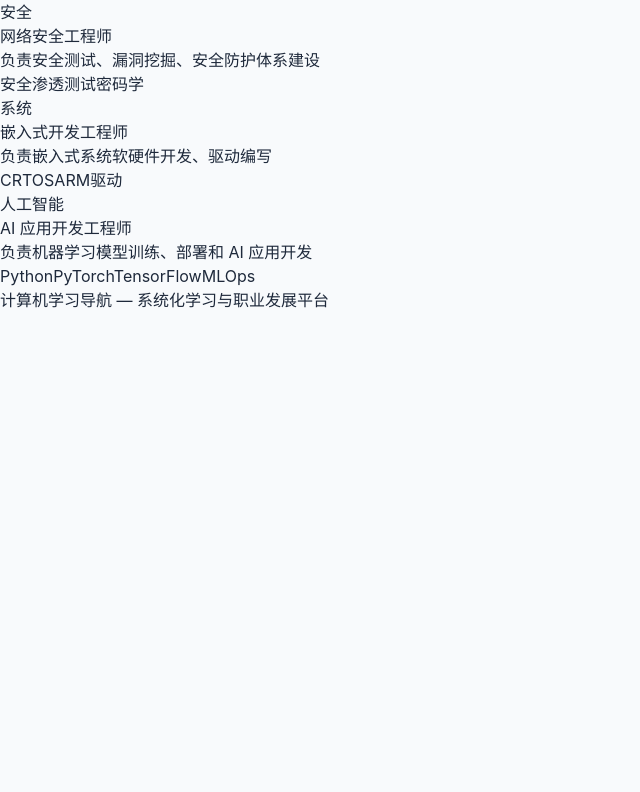
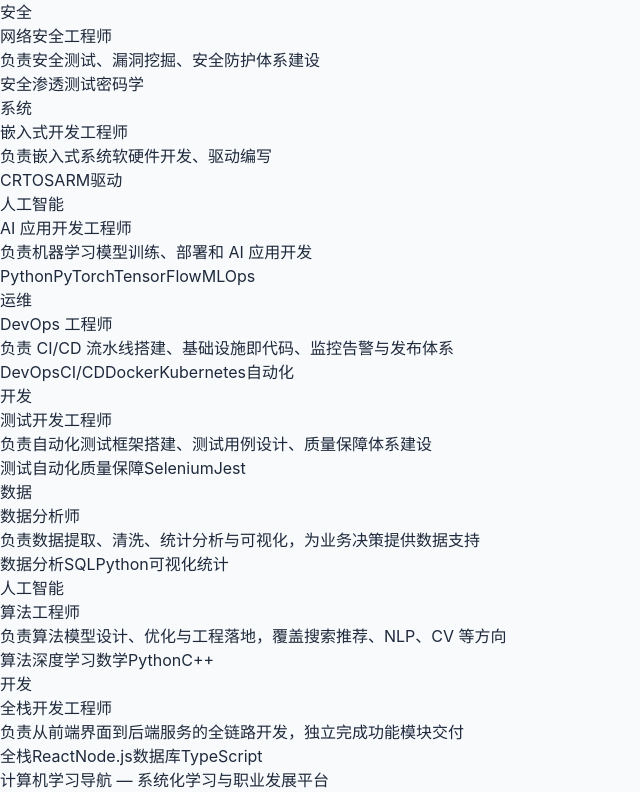
Before and after one commit to dhmlocker/cs-learning-nav, a React (Vite) app: page /jobs in a window 1280 px wide. Shown: the part 336-1128 px from the top of the page, without its empty margins (0-640 px from the left). Before the commit the page ends 800 px from the top, so only its background shows below. Built offline with nearby package versions, Linux system fonts and the light colour scheme.

Commit message:
feat: expand job data

```diff
--- a/src/data/courses.ts
+++ b/src/data/courses.ts
@@ -10,7 +10,7 @@
     difficulty: '基础',
     relatedTools: ['t1', 't7'],
     relatedProjects: ['p1', 'p7', 'p8', 'p9'],
-    relatedJobs: ['j1', 'j2'],
+    relatedJobs: ['j1', 'j2', 'j7', 'j9', 'j10'],
     interviewQuestions: [
       '数组和链表的区别是什么？',
       '如何判断链表是否有环？',
@@ -26,7 +26,7 @@
     difficulty: '基础',
     relatedTools: ['t8'],
     relatedProjects: ['p2'],
-    relatedJobs: ['j1', 'j3'],
+    relatedJobs: ['j1', 'j3', 'j10'],
     interviewQuestions: [
       'TCP 和 UDP 的区别是什么？',
       '简述 TCP 三次握手和四次挥手过程',
@@ -42,7 +42,7 @@
     difficulty: '进阶',
     relatedTools: ['t9', 't7'],
     relatedProjects: ['p3', 'p10'],
-    relatedJobs: ['j1', 'j4'],
+    relatedJobs: ['j1', 'j4', 'j6'],
     interviewQuestions: [
       '进程和线程的区别是什么？',
       '什么是死锁？死锁产生的四个必要条件？',
@@ -58,7 +58,7 @@
     difficulty: '基础',
     relatedTools: ['t5', 't10', 't14'],
     relatedProjects: ['p2', 'p6', 'p7'],
-    relatedJobs: ['j1', 'j2'],
+    relatedJobs: ['j1', 'j2', 'j7', 'j8', 'j10'],
     interviewQuestions: [
       '数据库事务的 ACID 特性是什么？',
       '索引的底层数据结构和优化策略？',
@@ -74,7 +74,7 @@
     difficulty: '进阶',
     relatedTools: ['t4', 't11'],
     relatedProjects: ['p4', 'p8'],
-    relatedJobs: ['j5'],
+    relatedJobs: ['j5', 'j9'],
     interviewQuestions: [
       '监督学习和无监督学习的区别是什么？',
       '什么是过拟合？如何防止过拟合？',
@@ -90,7 +90,7 @@
     difficulty: '基础',
     relatedTools: [],
     relatedProjects: [],
-    relatedJobs: ['j1', 'j5'],
+    relatedJobs: ['j1', 'j5', 'j9'],
     interviewQuestions: [
       '什么是等价关系和偏序关系？',
       '图的遍历算法有哪些？各有什么特点？',
@@ -106,7 +106,7 @@
     difficulty: '基础',
     relatedTools: ['t4'],
     relatedProjects: ['p4', 'p8'],
-    relatedJobs: ['j5'],
+    relatedJobs: ['j5', 'j8', 'j9'],
     interviewQuestions: [
       '矩阵的秩有什么几何和代数意义？',
       '特征值和特征向量在机器学习中的作用？',
@@ -122,7 +122,7 @@
     difficulty: '基础',
     relatedTools: ['t4'],
     relatedProjects: ['p4', 'p8', 'p10'],
-    relatedJobs: ['j5'],
+    relatedJobs: ['j5', 'j8', 'j9'],
     interviewQuestions: [
       '贝叶斯定理及其在机器学习中的应用？',
       '什么是中心极限定理？为什么重要？',
@@ -138,7 +138,7 @@
     difficulty: '基础',
     relatedTools: ['t1', 't2', 't3'],
     relatedProjects: ['p2', 'p5', 'p6', 'p9'],
-    relatedJobs: ['j1', 'j2'],
+    relatedJobs: ['j1', 'j2', 'j6', 'j7', 'j10'],
     interviewQuestions: [
       '常见设计模式有哪些？举例说明两个',
       '敏捷开发与瀑布模型的区别和适用场景？',
--- a/src/data/jobs.ts
+++ b/src/data/jobs.ts
@@ -72,4 +72,89 @@
       '如何评估一个分类模型的性能？',
     ],
   },
+  {
+    id: 'j6',
+    title: 'DevOps 工程师',
+    description: '负责 CI/CD 流水线搭建、基础设施即代码、监控告警与发布体系',
+    category: '运维',
+    tags: ['DevOps', 'CI/CD', 'Docker', 'Kubernetes', '自动化'],
+    relatedCourses: ['c3', 'c9'],
+    relatedTools: ['t1', 't3', 't9'],
+    relatedProjects: ['p6', 'p10'],
+    skills: ['CI/CD 流水线设计', '容器编排', '监控与日志体系', 'IaC 基础设施即代码'],
+    tasks: ['搭建和维护 CI/CD 流水线', '管理容器化部署与编排', '配置监控告警系统', '编写自动化运维脚本'],
+    interviewQuestions: [
+      'CI/CD 的核心流程是什么？持续集成和持续交付的区别？',
+      'Docker 和 Kubernetes 的关系？Pod 是什么？',
+      '如何设计一套高可用的监控告警体系？',
+    ],
+  },
+  {
+    id: 'j7',
+    title: '测试开发工程师',
+    description: '负责自动化测试框架搭建、测试用例设计、质量保障体系建设',
+    category: '开发',
+    tags: ['测试', '自动化', '质量保障', 'Selenium', 'Jest'],
+    relatedCourses: ['c1', 'c4', 'c9'],
+    relatedTools: ['t1', 't2', 't4', 't5'],
+    relatedProjects: ['p2', 'p6'],
+    skills: ['自动化测试框架', '测试用例设计', 'CI 测试集成', '性能与压力测试'],
+    tasks: ['搭建自动化测试框架', '编写单元/集成/E2E 测试', '集成测试到 CI 流程', '执行性能与压力测试'],
+    interviewQuestions: [
+      '单元测试、集成测试、端到端测试的区别？',
+      '如何设计一个好的测试用例？',
+      'TDD 测试驱动开发的优点和缺陷？',
+    ],
+  },
+  {
+    id: 'j8',
+    title: '数据分析师',
+    description: '负责数据提取、清洗、统计分析与可视化，为业务决策提供数据支持',
+    category: '数据',
+    tags: ['数据分析', 'SQL', 'Python', '可视化', '统计'],
+    relatedCourses: ['c4', 'c7', 'c8'],
+    relatedTools: ['t4', 't5', 't10'],
+    relatedProjects: ['p8', 'p10'],
+    skills: ['SQL 查询与优化', 'Python 数据处理', '统计分析方法', '数据可视化'],
+    tasks: ['数据提取与清洗', '统计分析与建模', '可视化报表制作', '业务指标解读与建议'],
+    interviewQuestions: [
+      '如何处理数据中的缺失值和异常值？',
+      '解释 A/B 测试的统计学原理',
+      '如何选择合适的数据可视化图表类型？',
+    ],
+  },
+  {
+    id: 'j9',
+    title: '算法工程师',
+    description: '负责算法模型设计、优化与工程落地，覆盖搜索推荐、NLP、CV 等方向',
+    category: '人工智能',
+    tags: ['算法', '深度学习', '数学', 'Python', 'C++'],
+    relatedCourses: ['c1', 'c5', 'c6', 'c7', 'c8'],
+    relatedTools: ['t4', 't11'],
+    relatedProjects: ['p1', 'p8'],
+    skills: ['算法设计与分析', '数学建模推导', 'Python/C++ 编程', '论文复现与改进'],
+    tasks: ['算法模型设计与优化', 'Benchmark 性能评估', '模型工程化与部署', '跟踪前沿论文并复现'],
+    interviewQuestions: [
+      '如何衡量一个排序算法的优劣？',
+      'Transformer 的自注意力机制原理？',
+      '如何处理推荐系统的冷启动问题？',
+    ],
+  },
+  {
+    id: 'j10',
+    title: '全栈开发工程师',
+    description: '负责从前端界面到后端服务的全链路开发，独立完成功能模块交付',
+    category: '开发',
+    tags: ['全栈', 'React', 'Node.js', '数据库', 'TypeScript'],
+    relatedCourses: ['c1', 'c2', 'c4', 'c9'],
+    relatedTools: ['t1', 't2', 't3', 't5', 't12', 't13'],
+    relatedProjects: ['p2', 'p5', 'p6', 'p9'],
+    skills: ['前后端全链路开发', '数据库设计', '基础运维与部署', '技术方案设计'],
+    tasks: ['全栈功能迭代开发', 'API 设计与实现', '数据库建模与调优', '服务部署与基础运维'],
+    interviewQuestions: [
+      '前端和后端如何协作？接口规范如何制定？',
+      '如何设计一个高并发的 Web 系统？',
+      '全栈开发如何平衡广度和深度？',
+    ],
+  },
 ]
--- a/src/data/paths.ts
+++ b/src/data/paths.ts
@@ -16,7 +16,7 @@
     relatedCourses: ['c1', 'c2', 'c3', 'c4', 'c6', 'c9', 'c10'],
     relatedTools: ['t1', 't3', 't5', 't14'],
     relatedProjects: ['p2', 'p6', 'p7', 'p10'],
-    relatedJobs: ['j1'],
+    relatedJobs: ['j1', 'j6', 'j10'],
     interviewQuestions: [
       '进程和线程的区别？',
       'TCP 三次握手过程是怎样的？',
@@ -38,7 +38,7 @@
     relatedCourses: ['c5', 'c7', 'c8'],
     relatedTools: ['t4', 't11'],
     relatedProjects: ['p4', 'p8'],
-    relatedJobs: ['j5'],
+    relatedJobs: ['j5', 'j9'],
     interviewQuestions: [
       '简述一个完整的机器学习项目流程',
       '如何处理数据不平衡的问题？',
@@ -60,7 +60,7 @@
     relatedCourses: ['c2', 'c4', 'c9'],
     relatedTools: ['t1', 't2', 't5', 't15'],
     relatedProjects: ['p5', 'p6', 'p9'],
-    relatedJobs: ['j1', 'j2'],
+    relatedJobs: ['j1', 'j2', 'j10'],
     interviewQuestions: [
       'React/Vue 的生命周期是怎样的？',
       '如何设计一个 RESTful API？',
--- a/src/data/projects.ts
+++ b/src/data/projects.ts
@@ -10,7 +10,7 @@
     difficulty: '进阶',
     relatedCourses: ['c1', 'c10'],
     relatedTools: ['t7'],
-    relatedJobs: ['j1'],
+    relatedJobs: ['j1', 'j9'],
     highlights: ['手写词法分析器', '递归下降语法解析', '生成 AST'],
     extensions: ['支持更多语法结构', '添加中间代码生成', '集成 LLVM 后端'],
     interviewTalkingPoints: '可以讲编译原理的实践应用，展示对程序语言底层机制的理解',
@@ -24,7 +24,7 @@
     difficulty: '基础',
     relatedCourses: ['c2', 'c4', 'c9'],
     relatedTools: ['t4', 't5'],
-    relatedJobs: ['j1', 'j2'],
+    relatedJobs: ['j1', 'j2', 'j7', 'j10'],
   },
   {
     id: 'p3',
@@ -60,7 +60,7 @@
     difficulty: '入门',
     relatedCourses: ['c2', 'c9'],
     relatedTools: ['t12', 't13'],
-    relatedJobs: ['j1', 'j2'],
+    relatedJobs: ['j1', 'j2', 'j10'],
   },
   {
     id: 'p6',
@@ -71,7 +71,7 @@
     difficulty: '基础',
     relatedCourses: ['c4', 'c9'],
     relatedTools: ['t5', 't12', 't13'],
-    relatedJobs: ['j1', 'j2'],
+    relatedJobs: ['j1', 'j2', 'j6', 'j7', 'j10'],
     highlights: ['JWT 用户认证', '任务 CRUD 与状态流转', '看板拖拽视图'],
     extensions: ['引入 WebSocket 实现实时通知', '添加团队协作与权限管理', '接入 CI/CD 自动部署'],
     interviewTalkingPoints: '可以讲全栈开发流程：前后端分离设计、RESTful API 规范、数据库表设计',
@@ -99,7 +99,7 @@
     difficulty: '进阶',
     relatedCourses: ['c1', 'c5', 'c7', 'c8'],
     relatedTools: ['t4', 't11'],
-    relatedJobs: ['j5'],
+    relatedJobs: ['j5', 'j8', 'j9'],
     highlights: ['协同过滤 User-based / Item-based 实现', '矩阵分解 SVD 应用', '离线评估指标计算'],
     extensions: ['引入深度学习推荐模型', '增加实时特征工程', '部署为推荐 API 服务'],
     interviewTalkingPoints: '可以讲推荐系统冷启动问题、协同过滤原理、评估指标选择与 tradeoff',
@@ -113,7 +113,7 @@
     difficulty: '入门',
     relatedCourses: ['c1', 'c9'],
     relatedTools: ['t1', 't2', 't12', 't13'],
-    relatedJobs: ['j1', 'j2'],
+    relatedJobs: ['j1', 'j2', 'j10'],
     highlights: ['代码高亮与 Markdown 渲染', '标签分类与全文搜索', 'RESTful API 设计'],
     extensions: ['支持 Git 同步备份', '添加浏览器插件快捷保存', '实现团队共享与评论'],
     interviewTalkingPoints: '可以讲前后端交互设计、数据库建模思路、组件化开发实践',
@@ -127,7 +127,7 @@
     difficulty: '进阶',
     relatedCourses: ['c3', 'c8'],
     relatedTools: ['t4', 't9'],
-    relatedJobs: ['j1', 'j4'],
+    relatedJobs: ['j1', 'j4', 'j6', 'j8'],
     highlights: ['正则表达式日志解析', '异常模式统计与阈值告警', 'HTML/Markdown 报告生成'],
     extensions: ['接入 Elasticsearch + Kibana 可视化', '支持实时日志流监控', '增加 ML 异常检测'],
     interviewTalkingPoints: '可以讲文件 I/O 处理、正则表达式工程应用、系统运维思维',
```
